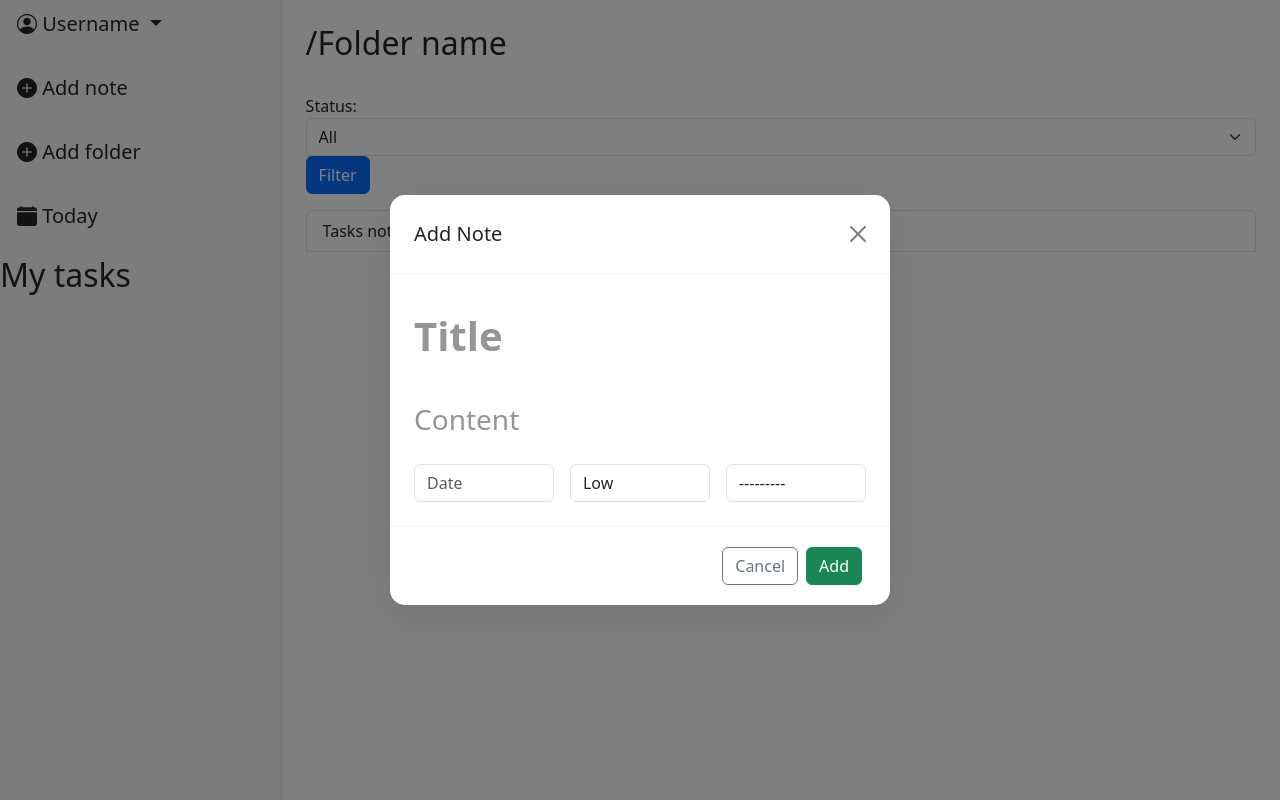
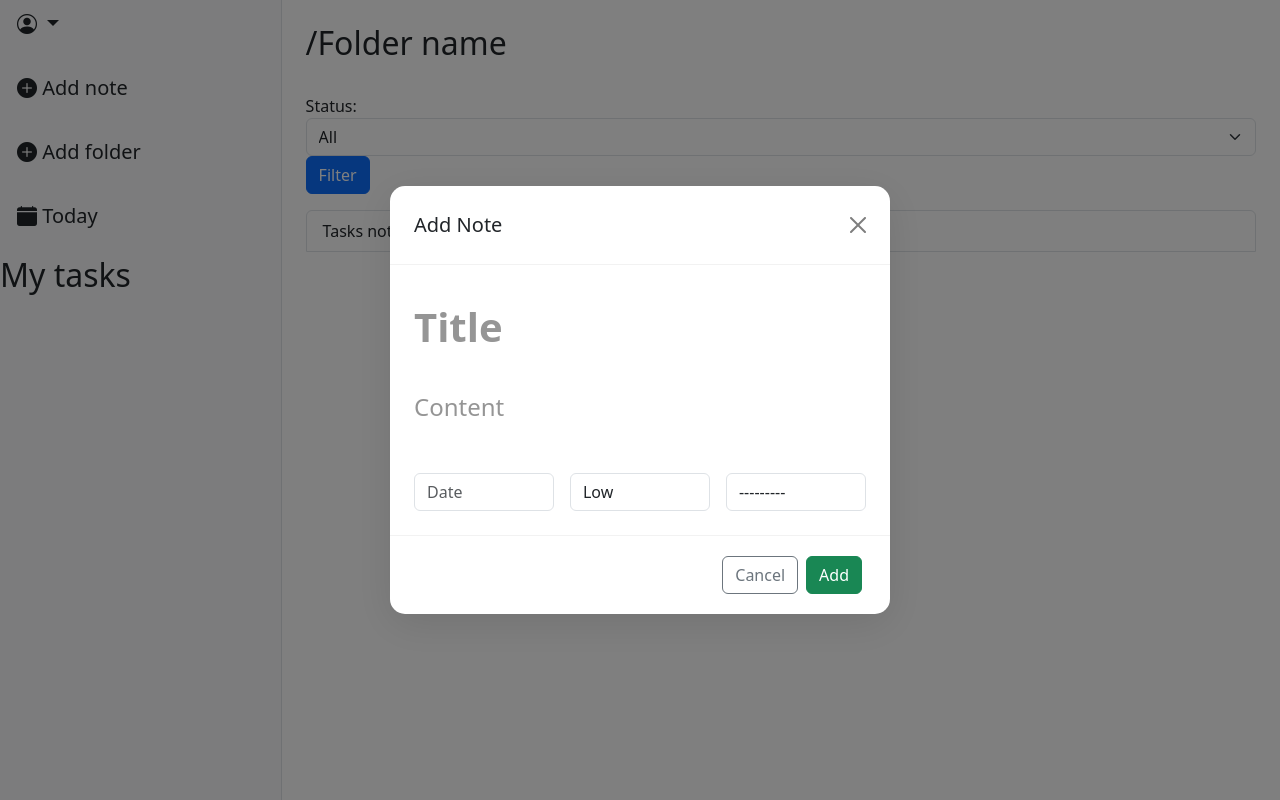
Before and after one commit to ShutenkoStanislav/Task-traking, a Django app: page / in a window 1280 px wide, after a click on "Add note". Run offline with Django 5.2, Linux system fonts and the light colour scheme; data comes from the database, SQL or seed files in the repository; both versions use the stored data as it was after the commit; data that the repository does not hold is empty.

Commit message:
Desing for modal folder and task fully done

```diff
--- a/static/css/modal_style.css
+++ b/static/css/modal_style.css
@@ -25,7 +25,7 @@
 }
 
 .modal .content-input {
-    font-size: 28px;
+    font-size: 24px;
     font-weight: 400;
     resize: none;
 }
--- a/task_app/forms.py
+++ b/task_app/forms.py
@@ -51,6 +51,12 @@ class FolderForm(forms.ModelForm):
             "placeholder" : "Name"
         })
 
+        self.fields['color'].widget.attrs.update({
+            "class": "form-control transparent-input",
+            "placeholder" : "Color"
+
+        })
+
 
 
 
--- a/templates/tasks/task_list.html
+++ b/templates/tasks/task_list.html
@@ -11,7 +11,7 @@
 
         <div class="dropdown-center mb-3">
             <button class="btn btn-lg dropdown-toggle" type="button" data-bs-toggle="dropdown" aria-expanded="false">
-                <i class="bi bi-person-circle"></i> Username
+                <i class="bi bi-person-circle"></i>  {{ user.username}}
             </button>
             <ul class="dropdown-menu">
                 <li><a class="dropdown-item" href="#">Profile</a></li>
@@ -65,8 +65,7 @@
                             <label class="form-label"></label>
                             {{ task_form.description }}
                         </div>
-
-
+                        <br>
                         <div class="row g-3">
                             <div class="col-md-4">
                                 <label class="form-label"></label>
@@ -113,10 +112,12 @@
                             <label class="form-label"></label>
                             {{ folder_form.name }}
                         </div>
-
-                        <div class="mb-3">
-                            <label class="form-label"></label>
-                            {{ folder_form.color }}
+                        <br>
+                        <div class="row">
+                            <div class="mb-3">
+                                <label class="form-label"></label>
+                                {{  folder_form.color }}
+                            </div>
                         </div>
 
                     </div>
```
Also changed, not shown: db.sqlite3.
